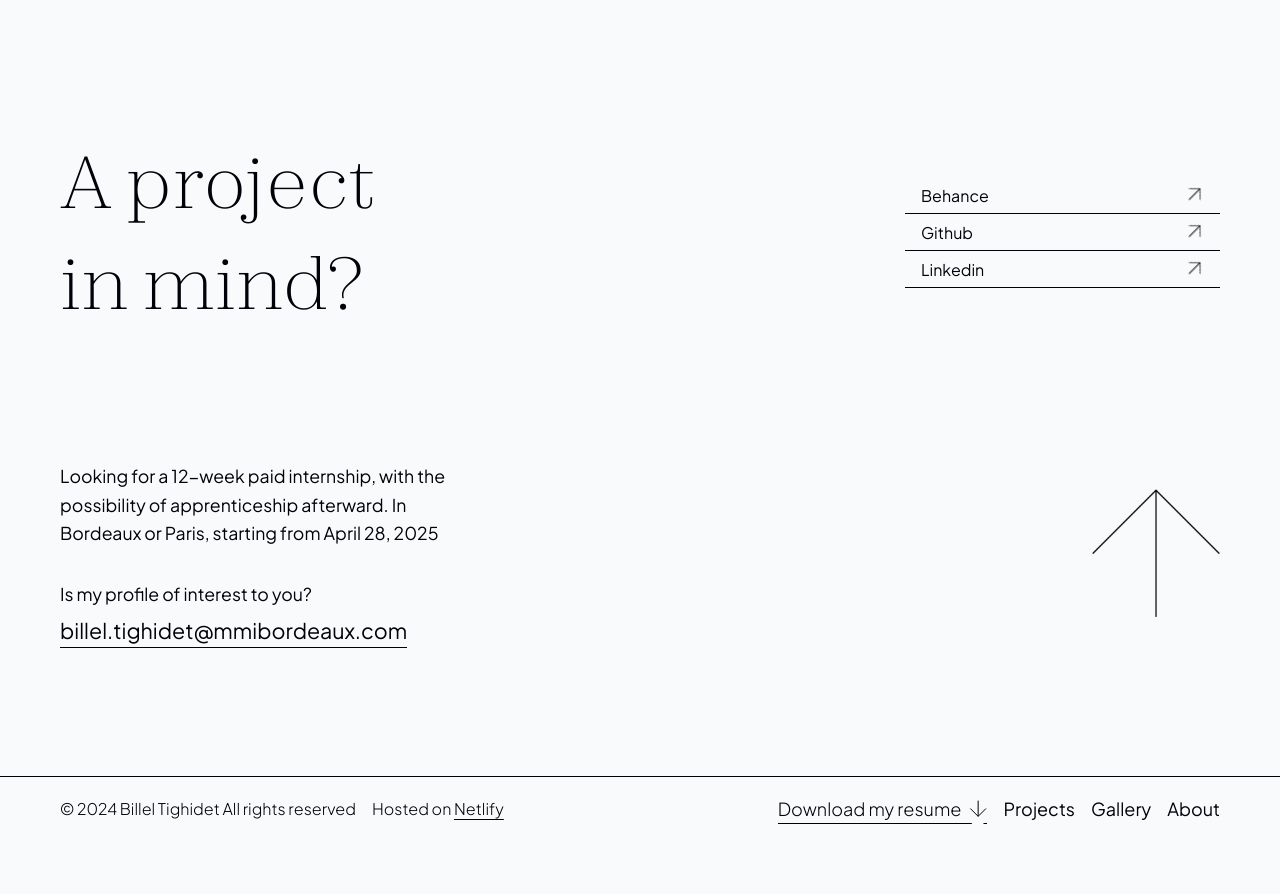
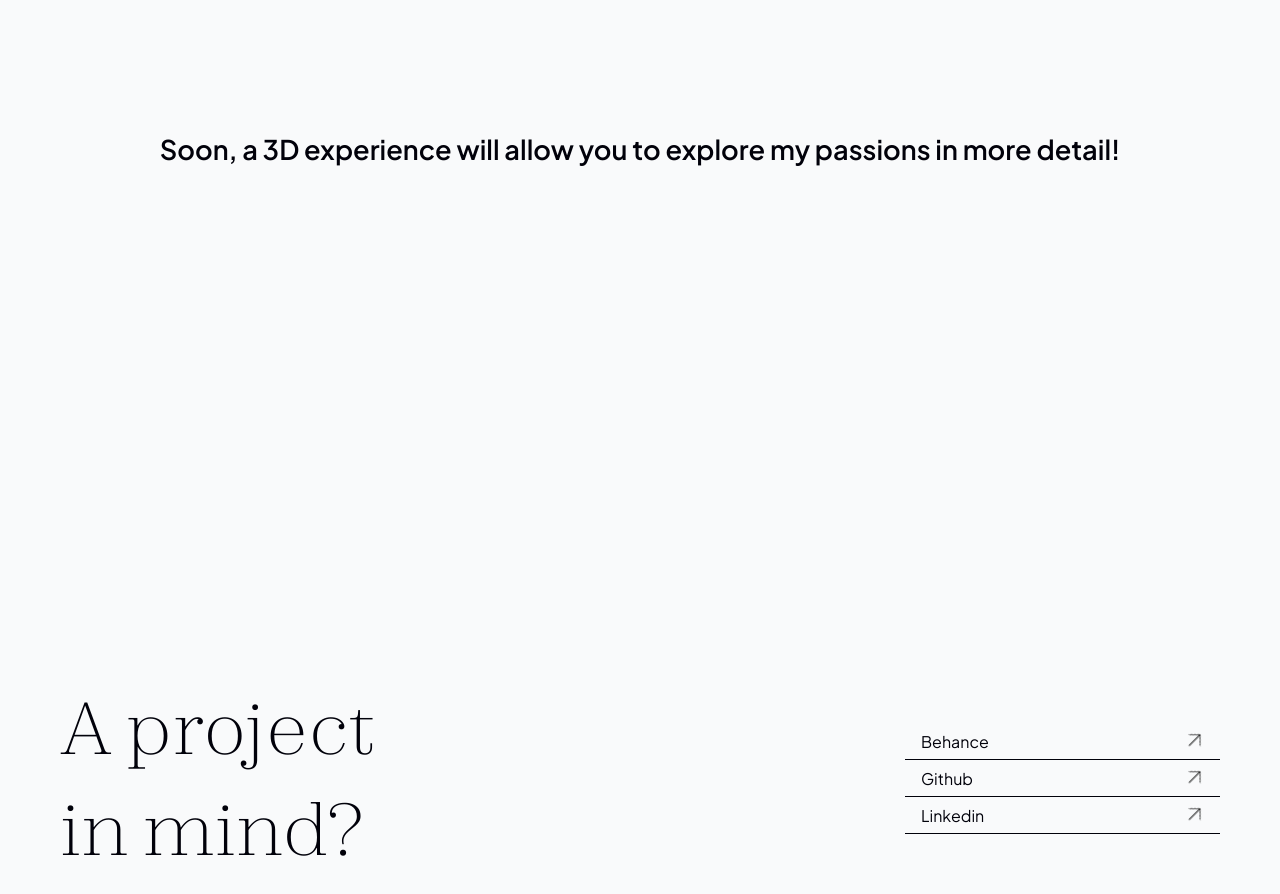
Before and after one commit to BillelT/billeltighidet.github.io, a React (Vite) app: page / in a window 1280 px wide. Shown: the part 7500-8394 px from the top of the page. Before the commit the page ends 8340 px from the top, so only its background shows below. Built offline with nearby package versions, Linux system fonts and the light colour scheme.

Commit message:
debug navigation menu open only on experience page + add teasing of about experience + remove debug logs

```diff
--- a/src/App.jsx
+++ b/src/App.jsx
@@ -117,7 +117,12 @@ function App() {
       {!isLoaded && isExperiencePage && (
         <Loader progress={progress} lenis={lenis} setIsLoaded={setIsLoaded} />
       )}
-      <Header lenis={lenis} isLargeScreen={isLargeScreen} isLoaded={isLoaded} />
+      <Header
+        lenis={lenis}
+        isLargeScreen={isLargeScreen}
+        isLoaded={isLoaded}
+        isExperiencePage={isExperiencePage}
+      />
       <Routes>
         <Route
           path="/"
--- a/src/components/about-section/About-section.jsx
+++ b/src/components/about-section/About-section.jsx
@@ -1,11 +1,8 @@
-import { useEffect } from "react";
 import { useTranslation } from "react-i18next";
 import "./About-section.css";
 
 export default function AboutSection({ cta }) {
   const { t } = useTranslation("about");
-
-  useEffect(() => {}, []);
 
   return (
     <>
@@ -37,6 +34,11 @@ export default function AboutSection({ cta }) {
           )}
         </div>
       </section>
+      <section className="container padding-container m-t-256-512 m-b-256-512">
+        <h2 className="gc-1-13 h3 semi-bold" style={{ textAlign: "center" }}>
+          {t(`teasing`)}
+        </h2>
+      </section>
     </>
   );
 }
--- a/src/components/header/Navigation.jsx
+++ b/src/components/header/Navigation.jsx
@@ -8,6 +8,7 @@ export default function Navigation({
   toggleNavigation,
   lenis,
   isLoaded,
+  isExperiencePage,
 }) {
   // Translation Objects
   const { t, i18n } = useTranslation("header");
@@ -31,7 +32,7 @@ export default function Navigation({
   }, []);
 
   useEffect(() => {
-    if (!isLoaded) return;
+    if (!isLoaded && isExperiencePage) return;
 
     if (isNavigationVisible) {
       gsap.set(navigation.current, {
--- a/src/components/hero/Hero.jsx
+++ b/src/components/hero/Hero.jsx
@@ -45,8 +45,6 @@ export default function Hero({ page, isLoaded, isExperiencePage }) {
   }, [scrollLine]);
 
   useEffect(() => {
-    console.log(isExperiencePage);
-
     if (!isLoaded && isExperiencePage) return;
 
     const titleChars = title.current.querySelectorAll(".char");
--- a/src/components/loader/Loader.jsx
+++ b/src/components/loader/Loader.jsx
@@ -24,7 +24,6 @@ export default function Loader({ progress, setIsLoaded, lenis }) {
         ease: "power2.inOut",
         onComplete: () => {
           setIsLoaded(true);
-          console.log("Loaded");
         },
       });
     }
--- a/src/locales/en/about.json
+++ b/src/locales/en/about.json
@@ -1,4 +1,6 @@
 {
     "content": "I have always been interested in everything. When I discover a new field, I continuously explore it. I am passionate about cinema, music, video games, sports, and much more.",
-    "CTA": "Learn more about me"
+    "CTA": "Learn more about me",
+    "teasing":"Soon, a 3D experience will allow you to explore my passions in more detail!"
+
 }
--- a/src/locales/fr/about.json
+++ b/src/locales/fr/about.json
@@ -1,4 +1,5 @@
 {
     "content": "Je me suis toujours intéressé à tout. Lorsque je découvre un nouveau domaine, je l'explore sans cesse. Je suis passionné par le cinéma, la musique, les jeux vidéo, le sport et bien plus encore.",
-    "CTA": "En savoir plus sur moi"
+    "CTA": "En savoir plus sur moi",
+    "teasing":"Bientôt, une expérience en 3D permettra de découvrir mes passions plus en détail !"
 }
--- a/src/pages/About.jsx
+++ b/src/pages/About.jsx
@@ -4,7 +4,6 @@ import { ScrollTrigger } from "gsap/ScrollTrigger";
 // Components
 import Hero from "../components/hero/Hero.jsx";
 import AboutSection from "../components/about-section/About-section.jsx";
-import Projects from "../components/projects-section/Projects-section.jsx";
 import Footer from "../components/footer/Footer.jsx";
 
 gsap.registerPlugin(ScrollTrigger);
```
Also changed, not shown: src/components/header/Header.jsx (+6 -1 lines).
